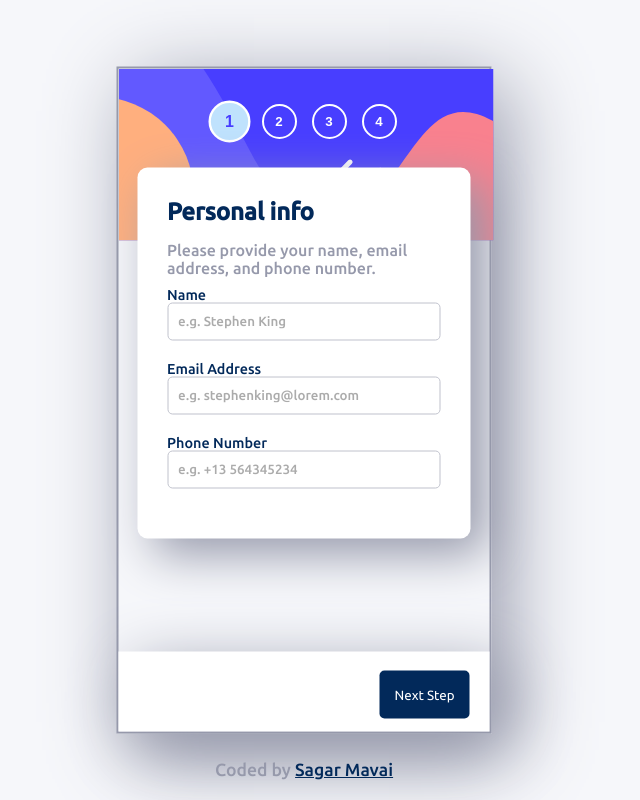
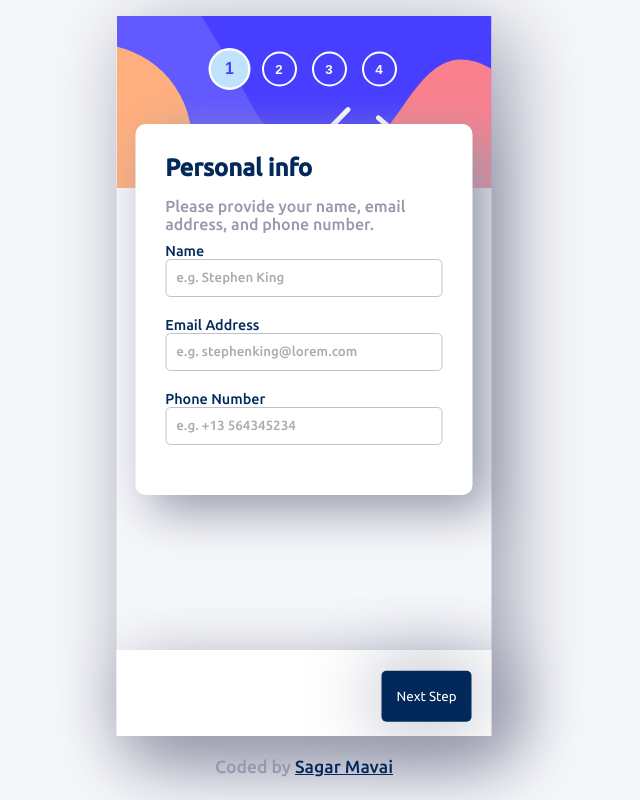
Before and after one commit to Sagar969/Multi-step-Form, a plain HTML site: page index.html in a window 1280 px wide. Shown: the whole page, without its empty margins (336-976 px from the left). Drawn offline with Linux system fonts and the light colour scheme.

Commit message:
changed styling

```diff
--- a/styles.css
+++ b/styles.css
@@ -41,7 +41,7 @@ body {
 }
 footer {
     position: absolute;
-    top: 50%;
+    bottom: 3vh;
     left: 50%;
     transform: translatex(-50%);
     margin-top: 360px;
@@ -55,13 +55,13 @@ footer a :hover {
 }
 .container {
     width: 375px;
-    height: 667px;
+    height: 90vh;
     position: absolute;
-    top: 50%;
+    top: 2vh;
     margin-left: 50%;
-    border: 2px solid var(--cool-gray);
+    border-radius: 10px;
     box-shadow: 1rem 1rem 5rem var(--cool-gray);
-    transform: translate(-50%, -50%);
+    transform: translateX(-50%);
 }
 .sidebar {
     position: relative;
@@ -486,6 +486,7 @@ input:placeholder-shown {
     color: var(--marine-blue)
 }
 .btn-right {
+    box-shadow: 0 0 5rem var(--cool-gray);
     right: 20px;
     background-color: var(--marine-blue);
     color: white;
@@ -500,13 +501,14 @@ input:placeholder-shown {
         font-size: 1.1rem;
     }
     .container {
+        top: 50%;
         padding: 10px;
         width: 1440px;
         display: flex;
         height: fit-content;
         background-color: var(--white);
         border: none;
-        border-radius: 10px;
+        transform: translate(-50%, -50%);
     }
     .btns-sidebar {
         flex-direction: column;
```
Also changed, not shown: index.html (+13 -3 lines).
